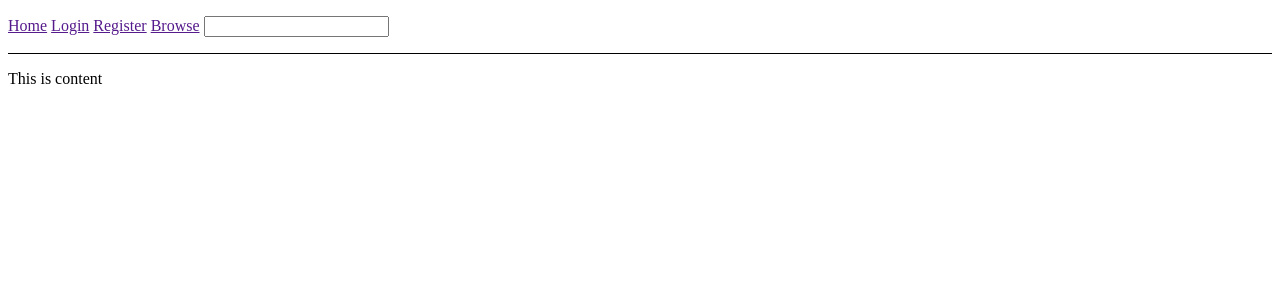
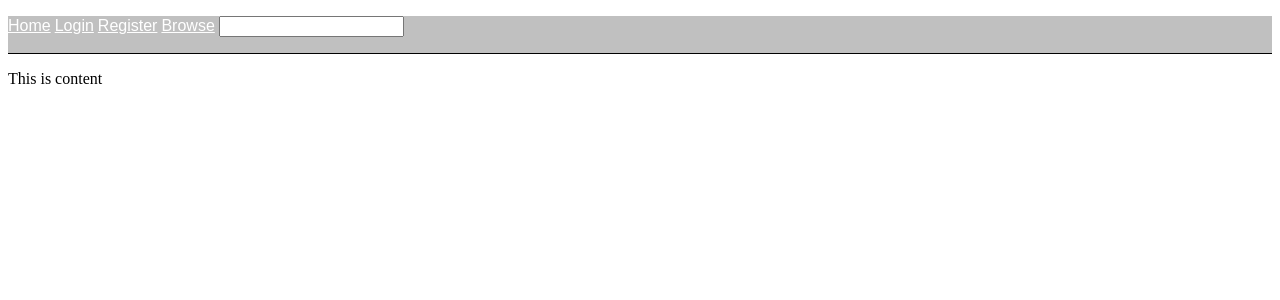
Before and after one commit to Jens-Walstedt/ImageSharingProject, a Django app: page /index/ in a window 1280 px wide. Shown: the top 300 px of the page. Run offline with Django 3.2, Linux system fonts and the light colour scheme.

Commit message:
added bakground color and edited text in nav

```diff
--- a/static/styles.css
+++ b/static/styles.css
@@ -1,5 +1,6 @@
 .nav {
     border-bottom: 1px solid black;
+    background-color: silver;
 }
 
 .nav ol {
@@ -10,3 +11,9 @@
 .nav li {
     display: inline-block;
 }
+
+.nav a {
+    color: white;
+    font-family: sans-serif;
+    font-size: 16px;
+}
```
